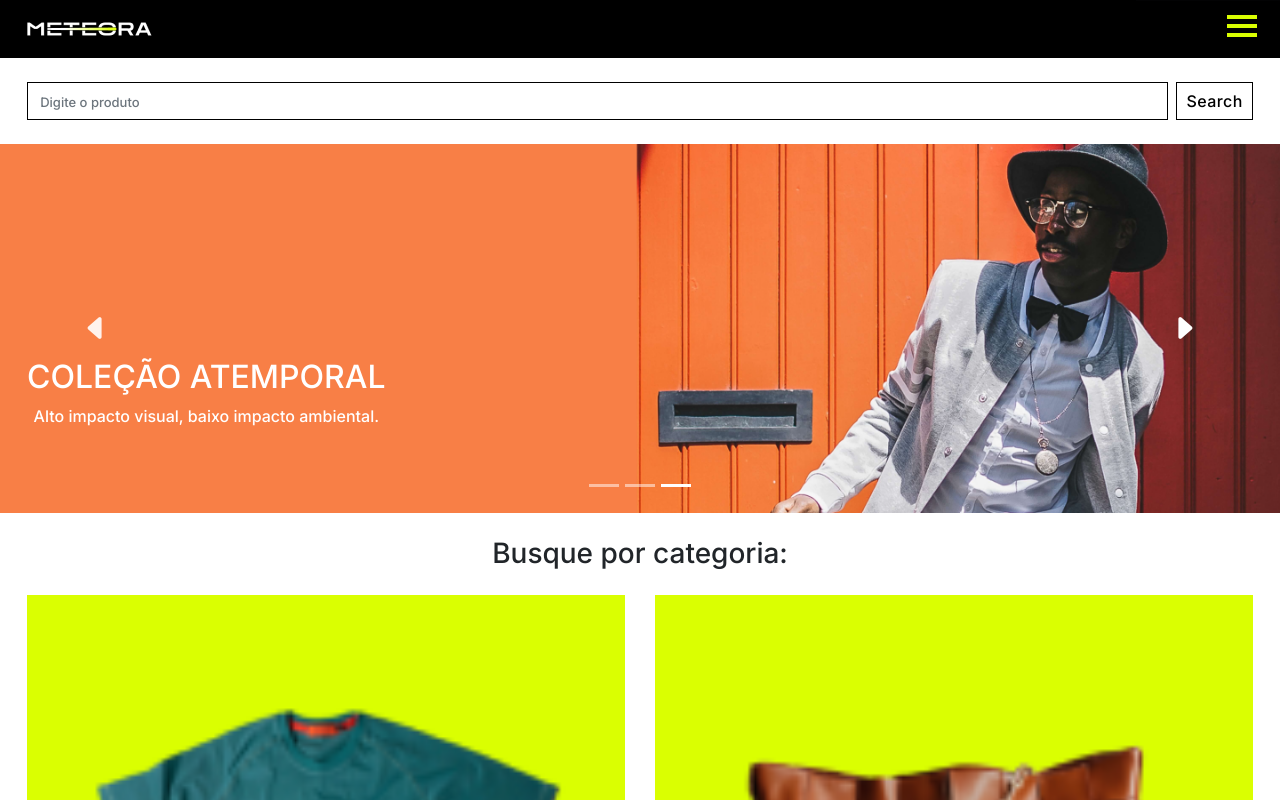
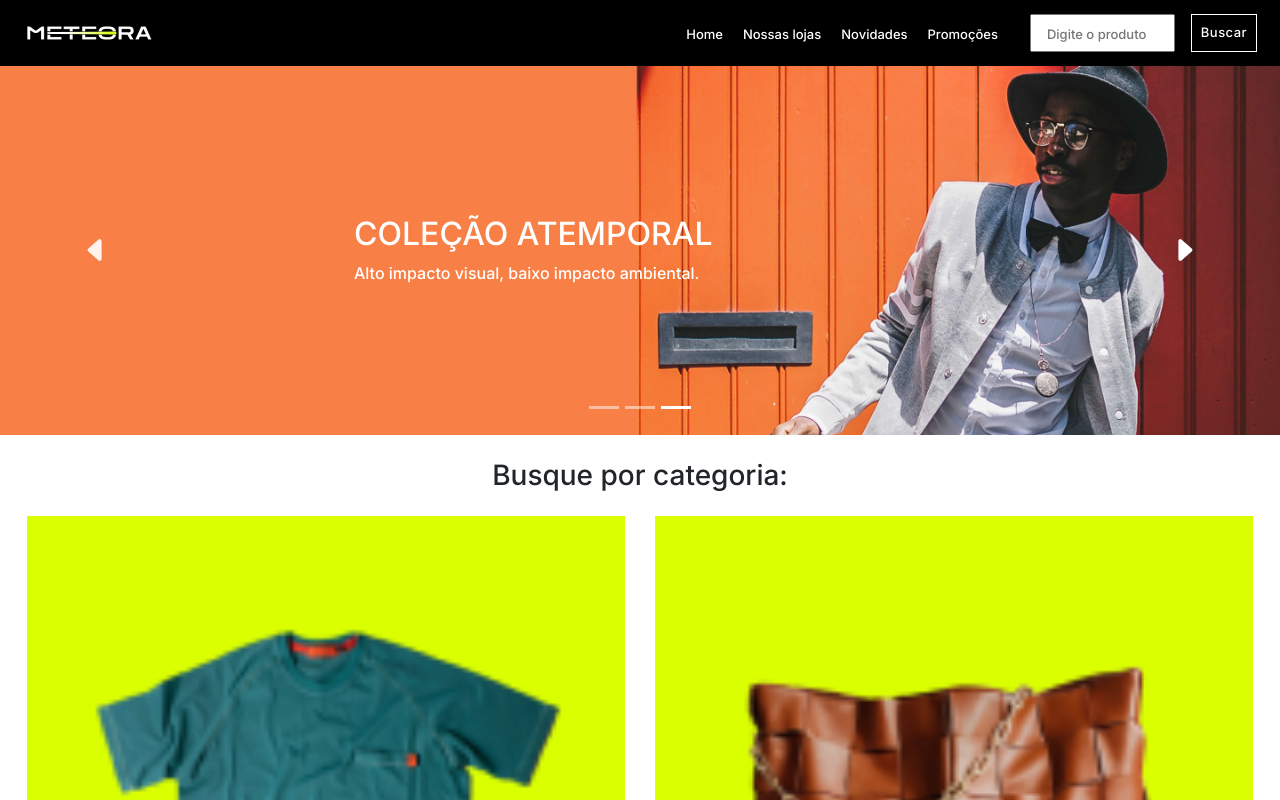
Before and after one commit to Rubendvb/meteora-alura, a React (Vite) app: page / in a window 1280 px wide. Both pictures are taken after a click on the button "Previous". Shown: the top 800 px of the page. Built offline with nearby package versions, Linux system fonts and the light colour scheme.

Commit message:
finalizando header tablet

```diff
--- a/src/assets/styles/scss/Banner.scss
+++ b/src/assets/styles/scss/Banner.scss
@@ -13,16 +13,29 @@
 .banner__img {
   position: relative;
 
-  div {
+  &__content {
+    width: 100%;
+    max-width: 20.125rem;
     position: absolute;
     top: 58%;
-    padding: 0 1.688rem;
+    left: 50%;
+    transform: translate(-50%, 0%);
+
+    @media only screen and (min-width: 768px) {
+      top: 50%;
+      transform: translate(-50%, -50%);
+      max-width: 35.75rem;
+    }
 
     h3 {
       font-size: 2rem;
       text-align: center;
       color: v.$white;
       font-weight: 500;
+
+      @media only screen and (min-width: 768px) {
+        text-align: start;
+      }
     }
 
     span {
@@ -31,6 +44,19 @@
       color: v.$white;
       text-align: center;
       line-height: 1.438rem;
+
+      @media only screen and (min-width: 768px) {
+        text-align: start;
+      }
+    }
+  }
+
+  .first-element {
+    @media only screen and (min-width: 768px) {
+      h3,
+      span {
+        text-align: end;
+      }
     }
   }
 }
--- a/src/assets/styles/scss/Header.scss
+++ b/src/assets/styles/scss/Header.scss
@@ -1,4 +1,5 @@
 @use "variables" as v;
+@use "mixins" as m;
 
 .header {
   padding: 0.81rem 1.44rem;
@@ -7,6 +8,10 @@
   flex-direction: row;
   align-items: center;
   justify-content: space-between;
+
+  @media only screen and (min-width: 768px) {
+    gap: 2rem;
+  }
 
   &__list {
     width: 100%;
@@ -51,6 +56,10 @@
           &:checked ~ ul {
             transform: none;
           }
+
+          @media only screen and (min-width: 768px) {
+            display: none;
+          }
         }
 
         span {
@@ -72,6 +81,10 @@
           &:nth-last-child(2) {
             transform-origin: 0% 100%;
           }
+
+          @media only screen and (min-width: 768px) {
+            display: none;
+          }
         }
       }
 
@@ -88,10 +101,27 @@
         transform: translate(0, -100%);
         transition: transform 0.5s cubic-bezier(0.77, 0.2, 0.05, 1);
 
+        @media only screen and (min-width: 768px) {
+          position: relative;
+          background-color: unset;
+          transform-origin: unset;
+          transform: unset;
+          transition: unset;
+          padding: 0;
+          margin: 0;
+          flex-direction: row;
+          width: 100%;
+          gap: 1.25rem;
+        }
+
         &__li {
           cursor: pointer;
           padding: 0.5rem 0;
           border-bottom: 1px solid #ced4da;
+
+          @media only screen and (min-width: 768px) {
+            border-bottom: unset;
+          }
 
           &:last-child {
             border-bottom: unset;
@@ -103,6 +133,10 @@
             text-decoration-line: none;
             white-space: nowrap;
 
+            @media only screen and (min-width: 768px) {
+              font-size: 0.813rem;
+            }
+
             &:hover {
               color: v.$vivid-yellow;
               font-weight: 700;
@@ -113,22 +147,37 @@
     }
   }
 
-  &__button {
+  &__button__container {
     display: none;
     gap: 1rem;
+
+    @media only screen and (min-width: 768px) {
+      display: flex;
+    }
 
     &__input {
       height: 2.375rem;
       max-width: 10.625rem;
       outline: none;
       padding: 0.94rem;
+
+      @media only screen and (min-width: 768px) {
+        width: 9.063rem;
+      }
+
+      &::placeholder {
+        @media only screen and (min-width: 768px) {
+          font-size: 0.813rem;
+        }
+      }
     }
 
     &-search {
-      background-color: unset;
-      color: v.$white;
-      border: 1px solid v.$white;
-      padding: 0.5625rem 0.75rem;
+      @include m.button-search(unset, v.$white, v.$white, 500, 0.457px);
+
+      @media only screen and (min-width: 768px) {
+        font-size: 0.813rem;
+      }
     }
   }
 }
--- a/src/assets/styles/scss/Search.scss
+++ b/src/assets/styles/scss/Search.scss
@@ -6,6 +6,10 @@
   display: flex;
   gap: 0.5rem;
   justify-content: center;
+
+  @media only screen and (min-width: 768px) {
+    display: none;
+  }
 }
 
 .search__input {
--- a/src/components/Banner.tsx
+++ b/src/components/Banner.tsx
@@ -54,8 +54,9 @@ export default function Banner() {
               alt="Banner 1"
             />
           </div>
+
           <div className="carousel-item banner__img">
-            <div>
+            <div className="banner__img__content first-element">
               <h3>COLEÇÃO ATEMPORAL</h3>
               <span>Estilo e qualidade para durar. </span>
             </div>
@@ -75,8 +76,9 @@ export default function Banner() {
               alt="Banner 2"
             />
           </div>
+
           <div className="carousel-item banner__img">
-            <div>
+            <div className="banner__img__content align-end">
               <h3>COLEÇÃO ATEMPORAL</h3>
               <span>Alto impacto visual, baixo impacto ambiental.</span>
             </div>
--- a/src/components/Header.tsx
+++ b/src/components/Header.tsx
@@ -34,16 +34,16 @@ export default function Header() {
         </nav>
       </div>
 
-      <div className="header__button">
+      <div className="header__button__container">
         <input
-          className="header__button__input"
+          className="header__button__container__input"
           type="text"
           name=""
           id=""
           placeholder="Digite o produto"
         />
 
-        <button className="header__button-search">Buscar</button>
+        <button className="header__button__container-search">Buscar</button>
       </div>
     </header>
   );
```
